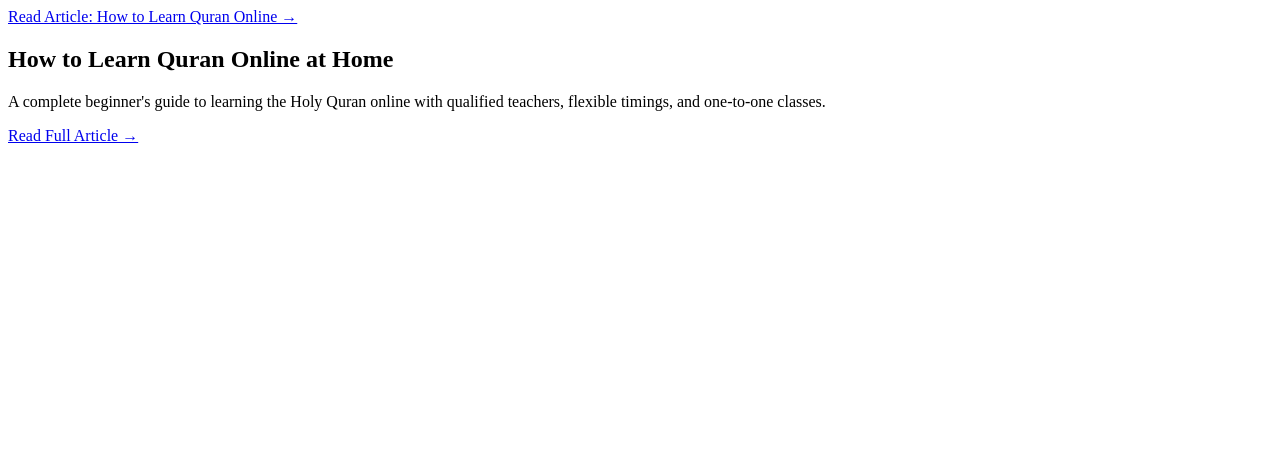
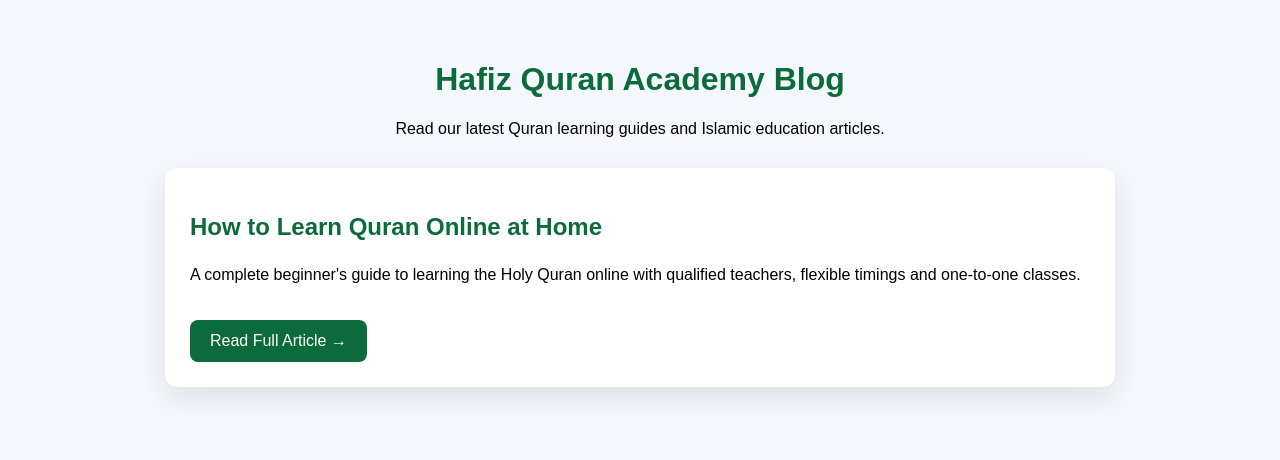
Before and after one commit to mnbvcxk7i-wq/hafiz-quran-academy, a plain HTML site: page blog.html in a window 1280 px wide. Drawn offline with Linux system fonts and the light colour scheme.

Commit message:
Update blog.html

```diff
--- a/blog.html
+++ b/blog.html
@@ -1,14 +1,83 @@
-<a href="how-to-learn-quran-online.html">
-Read Article: How to Learn Quran Online →
-</a>
+<!DOCTYPE html>
+<html lang="en">
+
+<head>
+
+<meta charset="UTF-8">
+
+<meta name="viewport" content="width=device-width, initial-scale=1.0">
+
+<title>Blog | Hafiz Quran Academy</title>
+
+<meta name="description" content="Read Quran learning articles, Tajweed guides, Noorani Qaida tips and Islamic education resources.">
+
+<style>
+
+body{
+font-family:Arial,sans-serif;
+background:#f4f7fb;
+padding:40px;
+margin:0;
+}
+
+h1{
+text-align:center;
+color:#0b6b3a;
+}
+
+.blog-card{
+background:white;
+padding:25px;
+max-width:900px;
+margin:30px auto;
+border-radius:12px;
+box-shadow:0 10px 30px rgba(0,0,0,.1);
+}
+
+.blog-card h2{
+color:#0b6b3a;
+}
+
+.blog-card p{
+line-height:1.8;
+}
+
+.blog-card a{
+display:inline-block;
+margin-top:15px;
+background:#0b6b3a;
+color:white;
+padding:12px 20px;
+text-decoration:none;
+border-radius:8px;
+}
+
+</style>
+
+</head>
+
+<body>
+
+<h1>Hafiz Quran Academy Blog</h1>
+
+<p style="text-align:center;">
+Read our latest Quran learning guides and Islamic education articles.
+</p>
+
 <div class="blog-card">
 
 <h2>How to Learn Quran Online at Home</h2>
 
 <p>
-A complete beginner's guide to learning the Holy Quran online with qualified teachers, flexible timings, and one-to-one classes.
+A complete beginner's guide to learning the Holy Quran online with qualified teachers, flexible timings and one-to-one classes.
 </p>
 
-<a href="how-to-learn-quran-online.html">Read Full Article →</a>
+<a href="how-to-learn-quran-online.html">
+Read Full Article →
+</a>
 
 </div>
+
+</body>
+
+</html>
```
